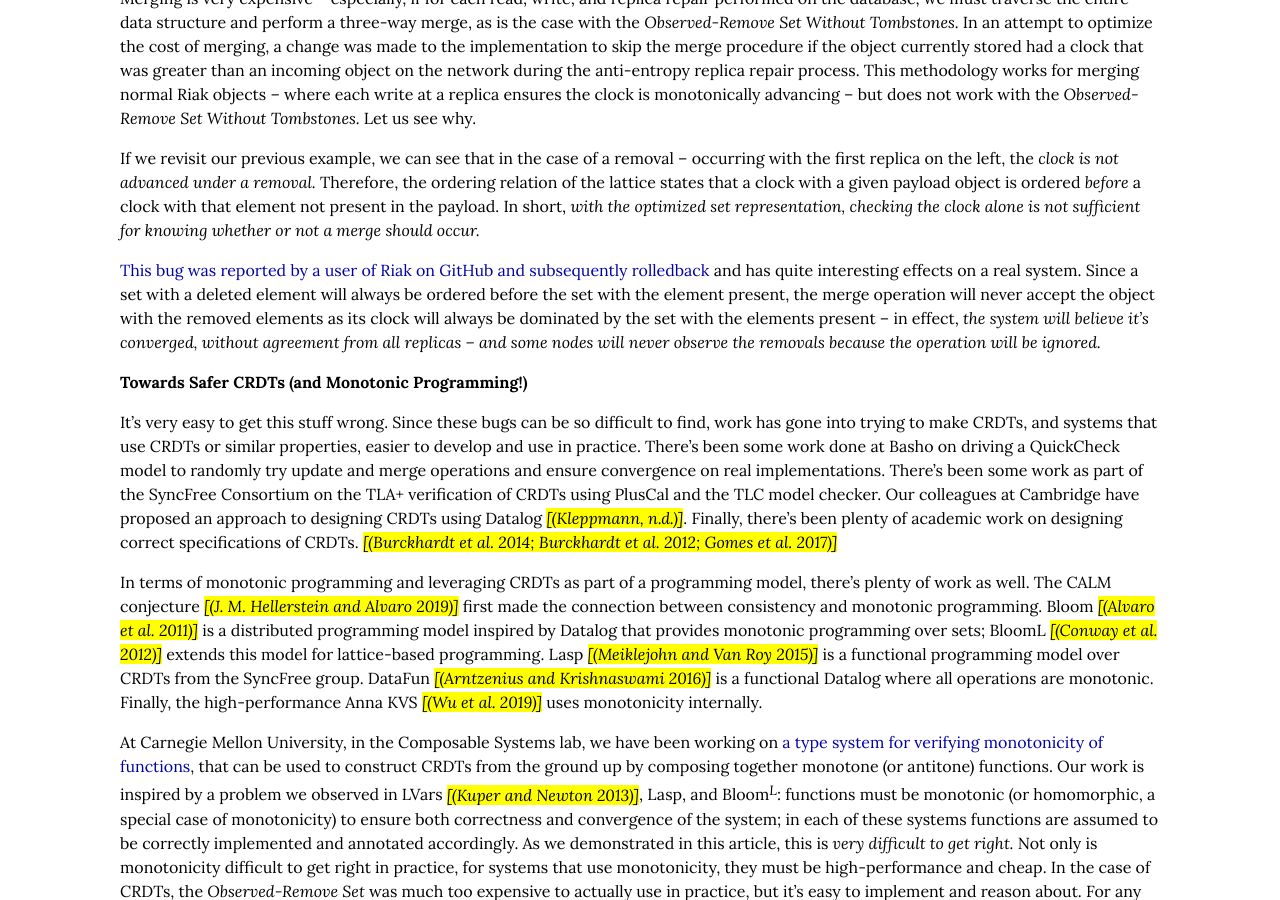
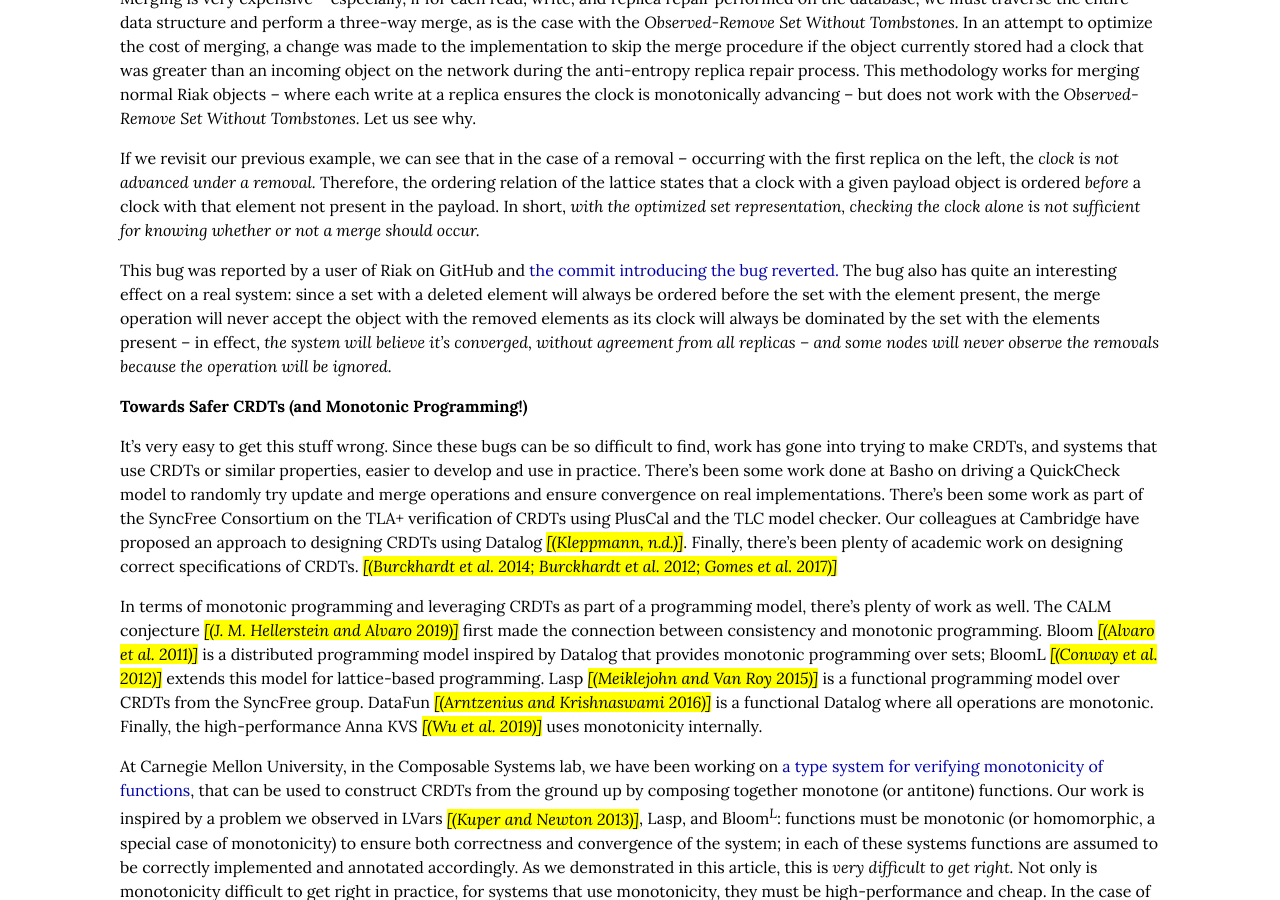
Before and after one commit to cmeiklejohn/cmeiklejohn.github.io, a Jekyll site: the page built from _posts/2019-03-08-monotonicity.markdown, in a window 1280 px wide and 900 px high, scrolled down 2626 px. Built offline with Jekyll 4.4.1, drawn with Linux system fonts in a browser that asks for light colours; some web fonts are replaced.

Commit message:
new post

```diff
--- a/_posts/2019-03-08-monotonicity.markdown
+++ b/_posts/2019-03-08-monotonicity.markdown
@@ -88,7 +88,7 @@ group: SyncFree
 \end{tikzpicture}
 </script>
 
-<p><a href="https://github.com/basho/riak_dt/pull/79">This bug was reported by a user of Riak on GitHub and subsequently rolledback</a> and has quite interesting effects on a real system. Since a set with a deleted element will always be ordered before the set with the element present, the merge operation will never accept the object with the removed elements as its clock will always be dominated by the set with the elements present – in effect, <em>the system will believe it’s converged, without agreement from all replicas – and some nodes will never observe the removals because the operation will be ignored.</em></p>
+<p>This bug was reported by a user of Riak on GitHub and <a href="https://github.com/basho/riak_dt/pull/79">the commit introducing the bug reverted.</a> The bug also has quite an interesting effect on a real system: since a set with a deleted element will always be ordered before the set with the element present, the merge operation will never accept the object with the removed elements as its clock will always be dominated by the set with the elements present – in effect, <em>the system will believe it’s converged, without agreement from all replicas – and some nodes will never observe the removals because the operation will be ignored.</em></p>
 
 <h1 id="towards-safer-crdts-and-monotonic-programming">Towards Safer CRDTs (and Monotonic Programming!)</h1>
 
```
